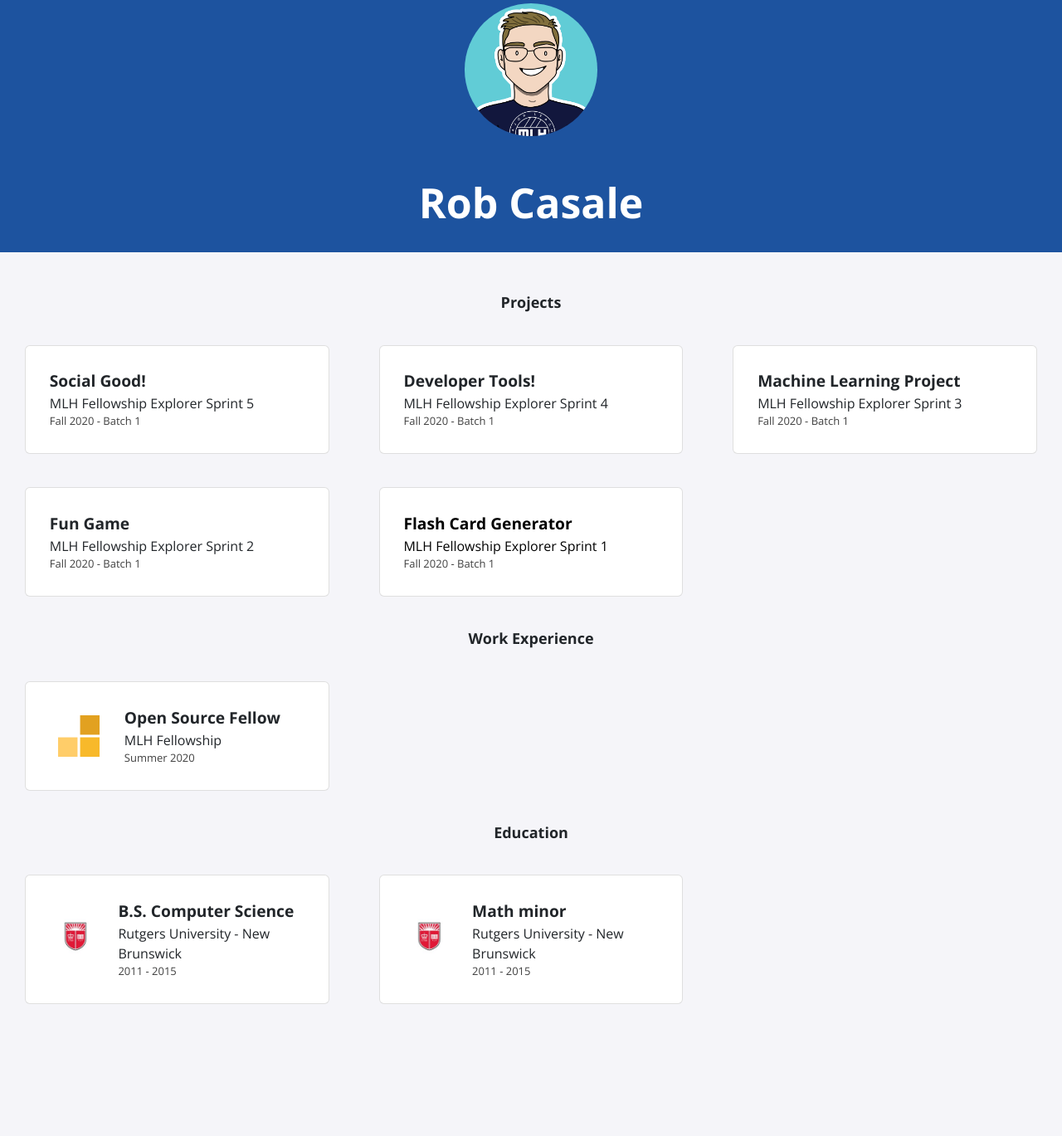
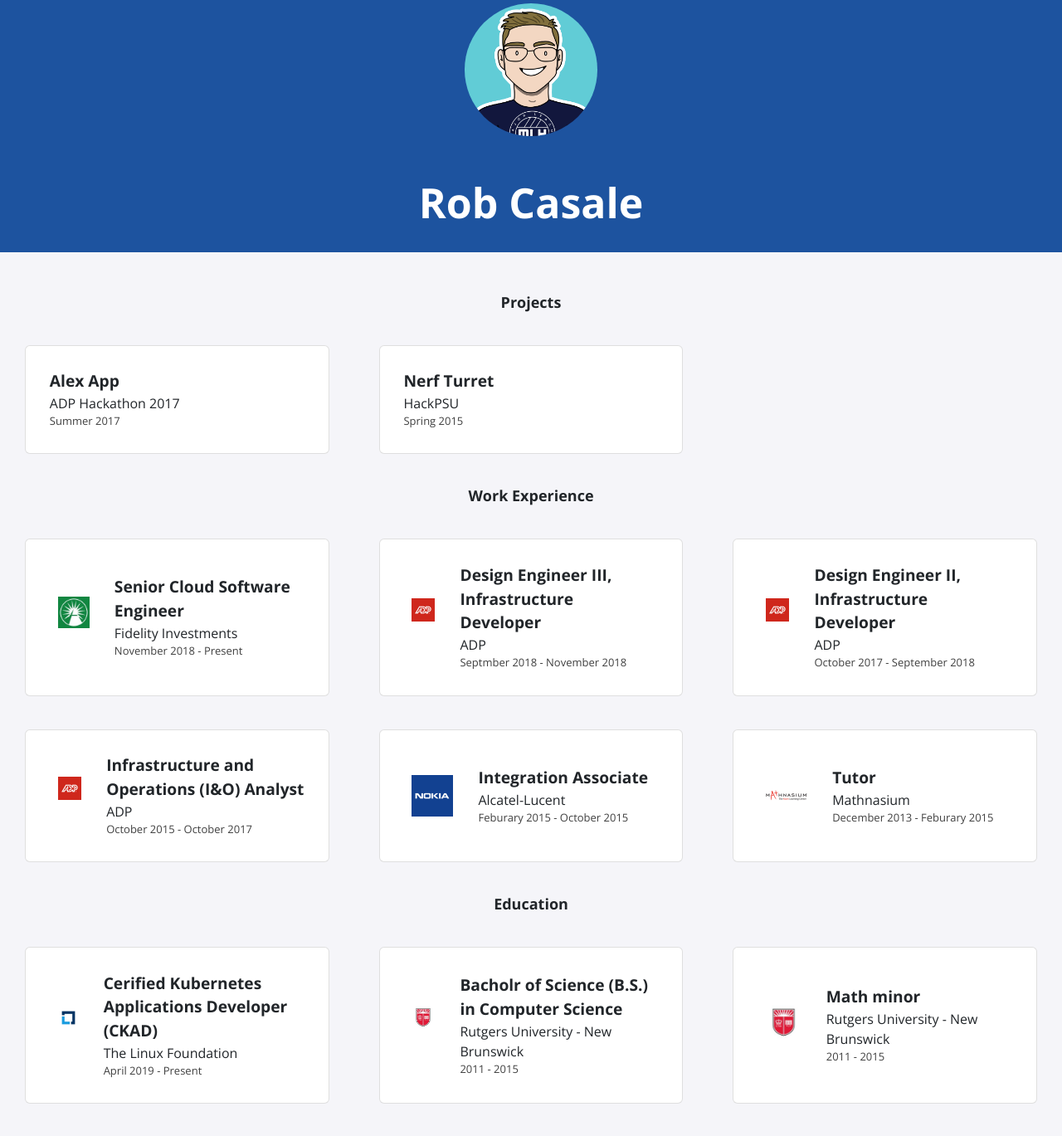
Before and after one commit to Gearheads/gearheads.github.io, a Jekyll site: the page built from index.html, in a window 1280 px wide and 1400 px high, scrolled down 86 px. Shown: the top 1369 px of the window at 83% size. Built offline with Jekyll 4.4.1, drawn with Linux system fonts in a browser that asks for light colours; nearby versions of some CDN libraries; before the commit the page ends 1366 px from its top, so only the background shows below that.

Commit message:
update education, experience, projects, and add images

```diff
--- a/_data/education.yml
+++ b/_data/education.yml
@@ -1,4 +1,9 @@
-- course: B.S. Computer Science
+- course: Cerified Kubernetes Applications Developer (CKAD)
+  institute: The Linux Foundation
+  dates: April 2019 - Present
+  logo: linux.png
+
+- course: Bacholr of Science (B.S.) in Computer Science
   institute: Rutgers University - New Brunswick
   dates: 2011 - 2015
   logo: rutgers-logo.jpeg
--- a/_data/experience.yml
+++ b/_data/experience.yml
@@ -1,4 +1,29 @@
-- role: Open Source Fellow
-  company: MLH Fellowship
-  dates: Summer 2020
-  logo: fellowship.svg
+- role: Senior Cloud Software Engineer
+  company: Fidelity Investments
+  dates: November 2018 - Present
+  logo: fidelity.jpeg
+
+- role: Design Engineer III, Infrastructure Developer
+  company: ADP
+  dates: Septmber 2018 - November 2018
+  logo: adp.jpeg
+
+- role: Design Engineer II, Infrastructure Developer
+  company: ADP
+  dates: October 2017 - September 2018
+  logo: adp.jpeg
+
+- role: Infrastructure and Operations (I&O) Analyst
+  company: ADP
+  dates: October 2015 - October 2017
+  logo: adp.jpeg
+
+- role: Integration Associate
+  company: Alcatel-Lucent
+  dates: Feburary 2015 - October 2015
+  logo: alcatel.png
+
+- role: Tutor
+  company: Mathnasium
+  dates: December 2013 - Feburary 2015
+  logo: mathnasium.png
--- a/_data/projects.yml
+++ b/_data/projects.yml
@@ -1,20 +1,7 @@
-- title: Social Good!
-  event: MLH Fellowship Explorer Sprint 5
-  date: Fall 2020 - Batch 1
+- title: Alex App
+  event: ADP Hackathon 2017
+  date: Summer 2017
 
-- title: Developer Tools!
-  event: MLH Fellowship Explorer Sprint 4
-  date: Fall 2020 - Batch 1
-
-- title: Machine Learning Project
-  event: MLH Fellowship Explorer Sprint 3
-  date: Fall 2020 - Batch 1
-
-- title: Fun Game
-  event: MLH Fellowship Explorer Sprint 2
-  date: Fall 2020 - Batch 1
-
-- title: Flash Card Generator
-  event: MLH Fellowship Explorer Sprint 1
-  date: Fall 2020 - Batch 1
-  page-name: sprint1
+- title: Nerf Turret
+  event: HackPSU
+  date: Spring 2015
```
Also changed, not shown: assets/img/education/linux.png (added), assets/img/experience/adp.jpeg (added), assets/img/experience/alcatel.png (added), assets/img/experience/fidelity.jpeg (added), assets/img/experience/mathnasium.png (added).
